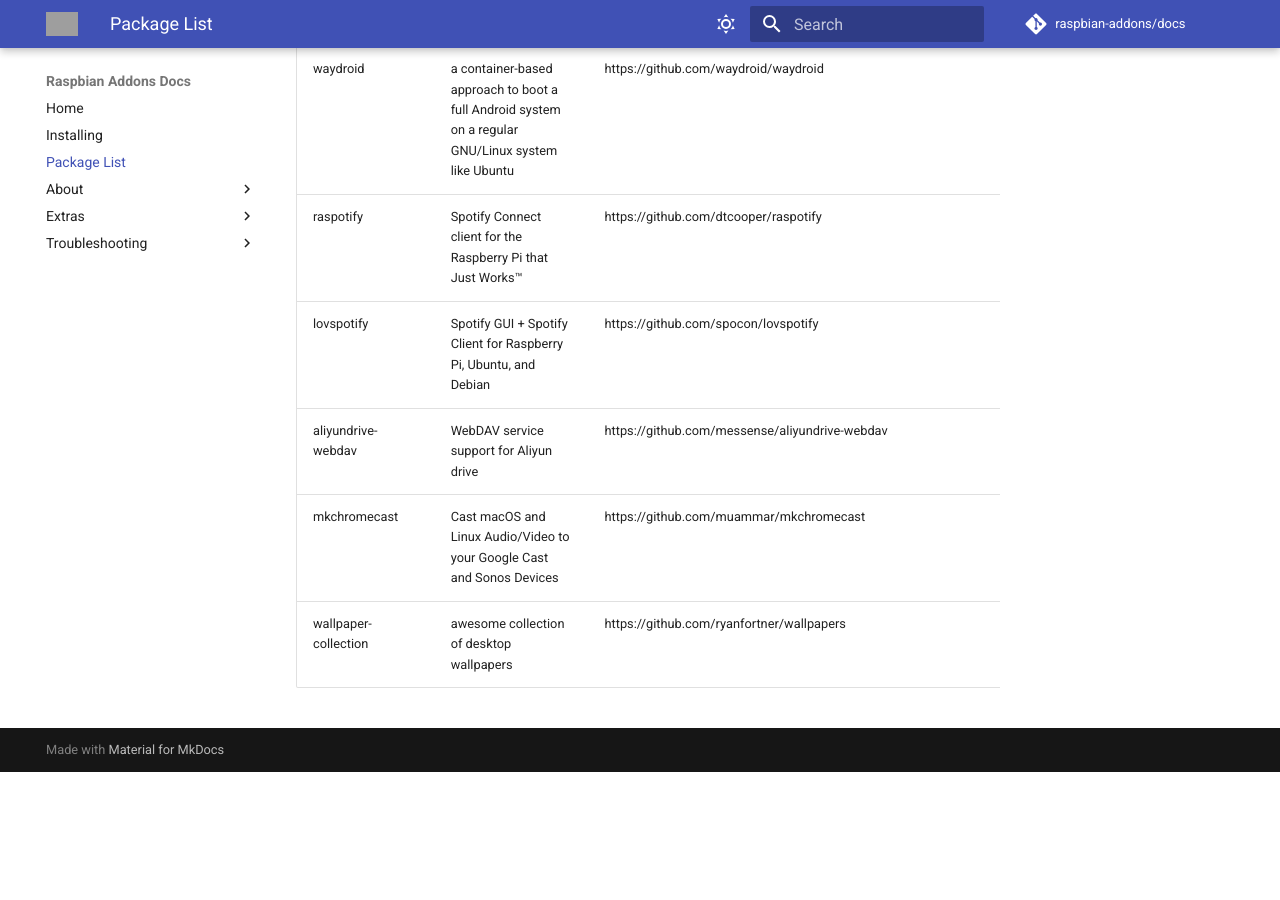
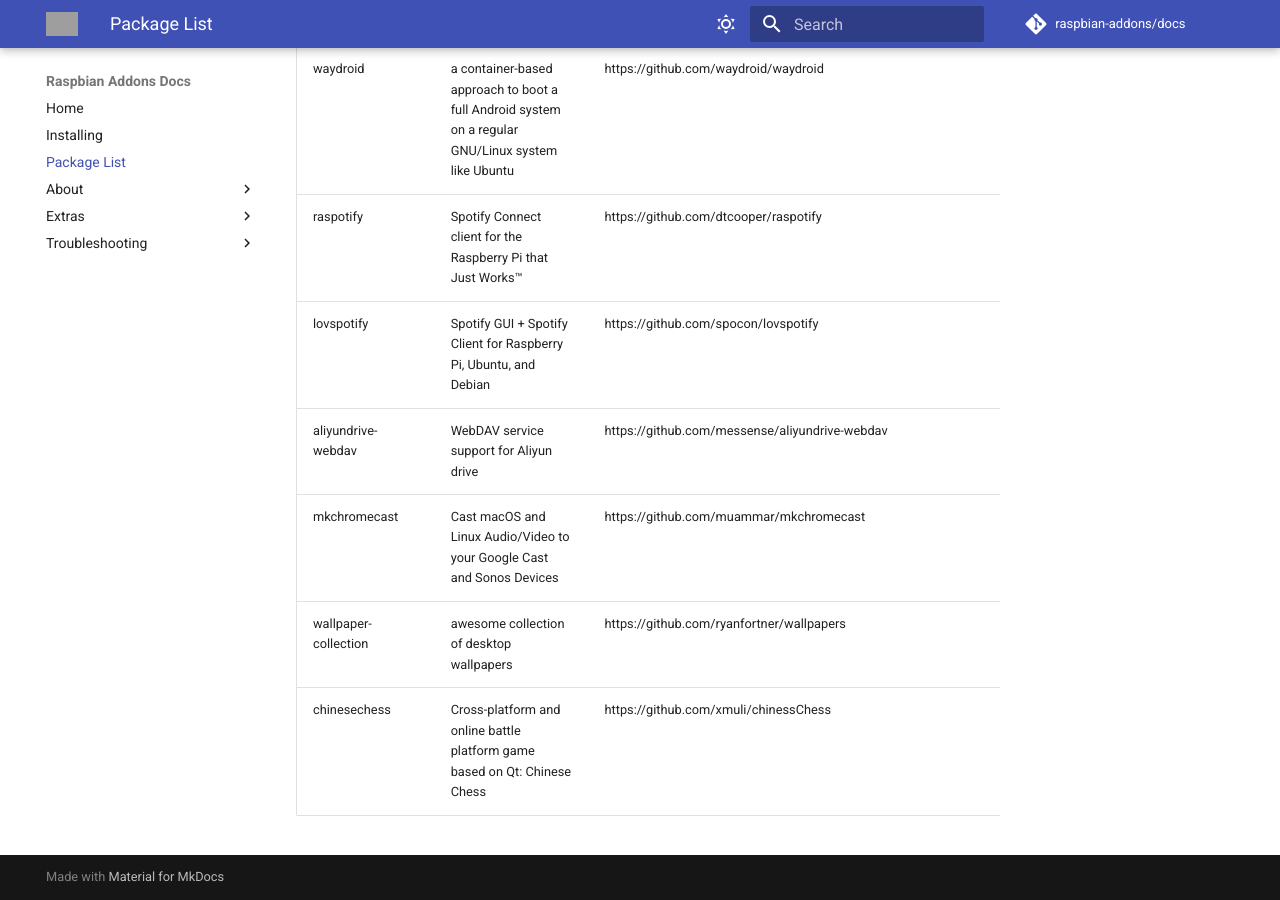
Before and after one commit to raspbian-addons/docs, an MkDocs documentation site: the page built from docs/package-list.md, in a window 1280 px wide and 900 px high, scrolled down 14178 px. Built offline with MkDocs 1.6.1 and Material for MkDocs 9.7.7, drawn with Linux system fonts in a browser that asks for light colours; comment, search, counter and statistics services are not loaded; before the commit the page ends 14950 px from its top, so only the background shows below that; grey boxes are pictures that could not be loaded.

Commit message:
packagelist: added chinesechess

```diff
--- a/docs/package-list.md
+++ b/docs/package-list.md
@@ -183,3 +183,4 @@
 | aliyundrive-webdav | WebDAV service support for Aliyun drive | https://github.com/messense/aliyundrive-webdav |
 | mkchromecast | Cast macOS and Linux Audio/Video to your Google Cast and Sonos Devices | https://github.com/muammar/mkchromecast |
 | wallpaper-collection | awesome collection of desktop wallpapers | https://github.com/ryanfortner/wallpapers |
+| chinesechess | Cross-platform and online battle platform game based on Qt: Chinese Chess | https://github.com/xmuli/chinessChess |
```
